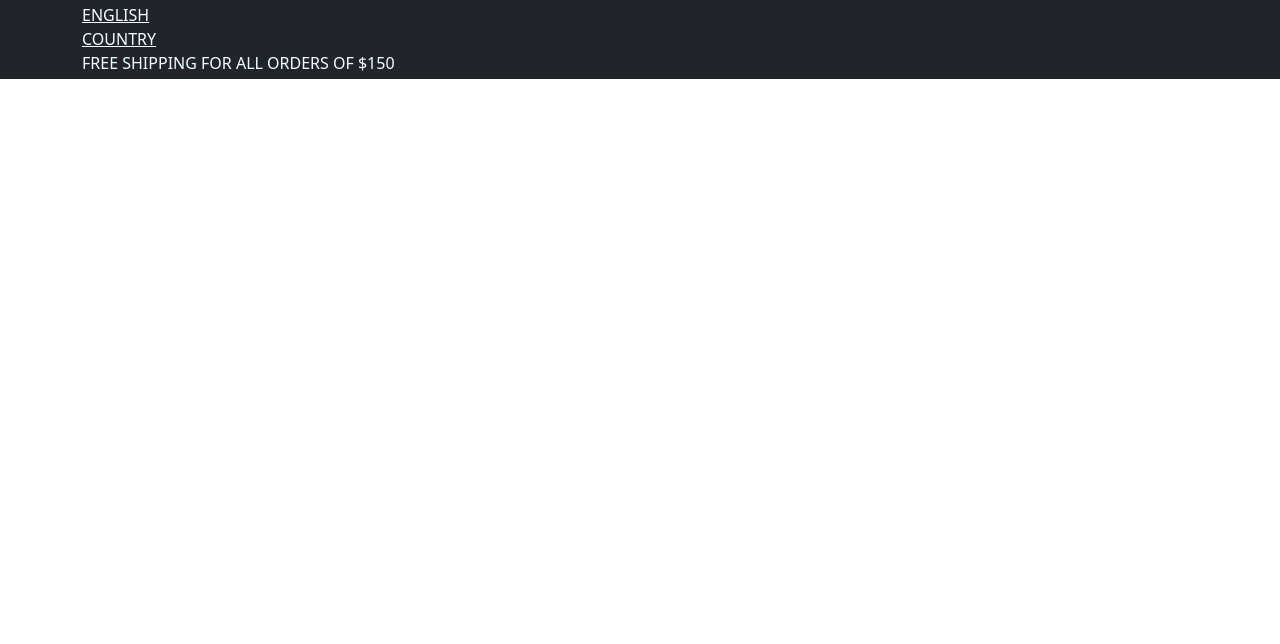
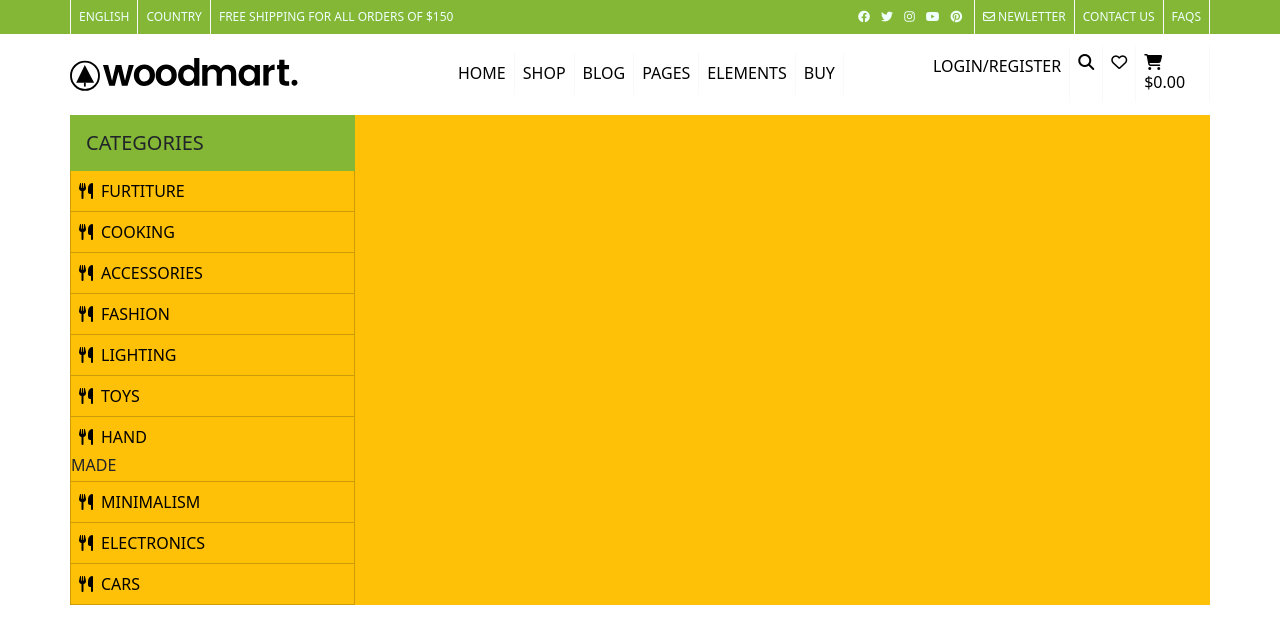
Before and after one commit to Kardarigan/Marqet, a PHP site: page / in a window 1280 px wide. Shown: the top 644 px of the page. Run offline with PHP 8.4, Linux system fonts and the light colour scheme.

Commit message:
complete navabar - add js file

```diff
--- a/components/headtag.html
+++ b/components/headtag.html
@@ -13,6 +13,13 @@
     crossorigin="anonymous"
   />
 
+  <!-- FONT AWSOME CDN -->
+  <link rel="stylesheet" href="https://cdnjs.cloudflare.com/ajax/libs/font-awesome/6.4.2/css/all.min.css">
+
   <!-- LOCAL STYLES -->
   <link rel="stylesheet" href="css/main.css" />
+
+  <!-- FAVEICON -->
+  <link rel="shortcut icon" href="img/jedi-logo.png" type="image/png" />
+
 </head>
--- a/components/navbar.html
+++ b/components/navbar.html
@@ -1,9 +1,44 @@
-<nav class="navbar navbar-expand-lg navbar-light bg-dark">
-  <div class="container mx-auto">
-    <ul class="list-unstyled ">
-      <li><a href="#">ENGLISH</a></li>
-      <li><a href="#">COUNTRY</a></li>
-      <li><p>FREE SHIPPING FOR ALL ORDERS OF $150</p></li>
+<nav class="navbar navbar-light bg-primary">
+  <div class="container mx-auto d-flex justify-content-between">
+    <ul class="d-flex">
+      <li class="d-inline p-2 border-start border-light"><a href="#">ENGLISH</a></li>
+      <li class="d-inline p-2 border-start border-light"><a href="#">COUNTRY</a></li>
+      <li class="d-inline p-2 border-start border-light"><p class="d-inline">FREE SHIPPING FOR ALL ORDERS OF $150</p></li>
+    </ul>
+    <ul class="d-flex">
+      <li class="d-inline p-2 border-end border-light"><ul>
+        <li class="d-inline p-1"><a href="#"><i class="fa-brands fa-facebook"></i></a></li>
+        <li class="d-inline p-1"><a href="#"><i class="fa-brands fa-twitter"></i></a></li>
+        <li class="d-inline p-1"><a href="#"><i class="fa-brands fa-instagram"></i></a></li>
+        <li class="d-inline p-1"><a href="#"><i class="fa-brands fa-youtube"></i></a></li>
+        <li class="d-inline p-1"><a href="#"><i class="fa-brands fa-pinterest"></i></a></li>
+      </ul></li>
+        <li class="d-inline p-2 border-end border-light"><a href="#"><i class="fa-regular fa-envelope"></i> NEWLETTER</a></li>
+        <li class="d-inline p-2 border-end border-light"><a href="#">CONTACT US</a></li>
+        <li class="d-inline p-2 border-end border-light"><a href="#">FAQS</a></li>
     </ul>
   </div>
 </nav>
+<nav class="navbar navbar-light">
+  <div class="container mx-auto d-flex justify-content-between row">
+    <div class="py-4 col-4">
+      <a href="#">
+        <img src="../img/wood-logo-dark.svg" class="img-fluid" alt="logo">
+      </a>
+    </div>
+    <ul class="d-flex col-5 list-hover-underline">
+        <li class="p-2 border-end border-light"><a href="#">HOME</a></li>
+        <li class="p-2 border-end border-light"><a href="#">SHOP</a></li>
+        <li class="p-2 border-end border-light"><a href="#">BLOG</a></li>
+        <li class="p-2 border-end border-light"><a href="#">PAGES</a></li>
+        <li class="p-2 border-end border-light"><a href="#">ELEMENTS</a></li>
+        <li class="p-2 border-end border-light"><a href="#">BUY</a></li>
+    </ul>
+    <ul class="d-flex col-3">
+      <li class="d-inline p-2 border-end border-light"><a href="#">LOGIN/REGISTER</a></li>
+      <li class="d-inline p-2 border-end border-light"><a href="#"><i class="fa-solid fa-magnifying-glass"></i></a></li>
+      <li class="d-inline p-2 border-end border-light"><a href="#"><i class="far fa-heart"></i></a></li>
+      <li class="d-inline p-2 border-end border-light"><a href="#"><i class="fa fa-shopping-cart"></i><span> $0.00</span></a></li>
+    </ul>
+  </div>
+</nav>
--- /dev/null
+++ b/components/script.html
@@ -0,0 +1,2 @@
+<script src="https://cdnjs.cloudflare.com/ajax/libs/jquery/3.7.0/jquery.min.js"></script>
+<script src="script/class-configuration.js"></script>
--- a/css/main.css
+++ b/css/main.css
@@ -4,13 +4,79 @@
   align-items: center;
 }
 
+.lhu-link {
+  display: inline-block;
+}
+.lhu-link::after {
+  content: "" !important;
+  display: block;
+  width: 0;
+  height: 2px;
+  background: #83b735;
+}
+.lhu-link:hover::after {
+  width: 100%;
+}
+
 * {
   margin: 0 !important;
+  padding: 0 !important;
 }
 
-nav:first-child {
-  padding: 3px 0px 4px !important;
+a {
+  text-decoration: none;
+  transition: all 0.3s;
+  color: Black;
 }
+a:hover {
+  color: rgba(0, 0, 0, 0.5);
+}
+a:hover {
+  text-decoration: none;
+}
+a::after {
+  transition: all 0.3s;
+}
+
+ul {
+  list-style: none !important;
+}
+
+.bg-primary {
+  background-color: #83b735 !important;
+}
+
 nav:first-child * {
+  font-size: 12px;
+}
+nav:first-child p {
   color: azure !important;
+}
+nav:first-child a {
+  color: azure;
+}
+nav:first-child a:hover {
+  color: rgba(240, 255, 255, 0.6);
+}
+nav img {
+  width: 60%;
+}
+
+.header-categories h5 {
+  background-color: #83b735;
+  width: 100%;
+}
+.header-categories ul {
+  width: 100%;
+}
+.header-categories ul li {
+  border: 0.1px solid rgba(0, 0, 0, 0.2);
+  border-top: 0;
+}
+.header-categories ul li:hover {
+  background-color: rgba(240, 255, 255, 0.6);
+}
+.header-categories ul li a {
+  width: 100%;
+  display: block;
 }/*# sourceMappingURL=main.css.map */
--- a/index.php
+++ b/index.php
@@ -1,8 +1,33 @@
 <html lang="en">
-    <?php include 'components/headtag.html'; ?>
+<?php include 'components/headtag.html'; ?>
+
 <body>
     <!------------------------------[navbar]------------------------------>
     <?php include 'components/navbar.html'; ?>
     <!------------------------------[navbar]------------------------------>
+    <!------------------------------[header]------------------------------>
+    <header>
+        <div class="container bg-warning mx-auto row">
+            <div class="header-categories col-3">
+                <h5 class="py-3 ps-3">CATEGORIES</h5>
+                <ul>
+                    <li class="py-1"><a href="#"><i class="fa-solid fa-utensils p-2"></i>FURTITURE</a></li>
+                    <li class="py-1"><a href="#"><i class="fa-solid fa-utensils p-2"></i>COOKING</a></li>
+                    <li class="py-1"><a href="#"><i class="fa-solid fa-utensils p-2"></i>ACCESSORIES</a></li>
+                    <li class="py-1"><a href="#"><i class="fa-solid fa-utensils p-2"></i>FASHION</a></li>
+                    <li class="py-1"><a href="#"><i class="fa-solid fa-utensils p-2"></i>LIGHTING</a></li>
+                    <li class="py-1"><a href="#"><i class="fa-solid fa-utensils p-2"></i>TOYS</a></li>
+                    <li class="py-1"><a href="#"><i class="fa-solid fa-utensils p-2"></i>HAND</a> MADE</li>
+                    <li class="py-1"><a href="#"><i class="fa-solid fa-utensils p-2"></i>MINIMALISM</a></li>
+                    <li class="py-1"><a href="#"><i class="fa-solid fa-utensils p-2"></i>ELECTRONICS</a></li>
+                    <li class="py-1"><a href="#"><i class="fa-solid fa-utensils p-2"></i>CARS</a></li>
+                </ul>
+            </div>
+        </div>
+    </header>
+    <!------------------------------[header]------------------------------>
+
 </body>
+<?php include 'components/script.html'; ?>
+
 </html>
--- /dev/null
+++ b/script/class-configuration.js
@@ -0,0 +1 @@
+$('.list-hover-underline li a').addClass('lhu-link');
--- a/scss/_base.scss
+++ b/scss/_base.scss
@@ -1,19 +1,50 @@
 // ---------[vars]---------
 $colorAlpha: #83b735;
 $colorAlpha-hover: #74a32f;
-$colorAlpha-darker: #438E44;
+$colorAlpha-darker: #438e44;
 
 $colorLight: azure;
+$colorLight-hover: rgba(240, 255, 255, 0.6);
 $colorDark: Black;
+$colorDark-hover-s: rgba(0, 0, 0, 0.8);
+$colorDark-hover: rgba(0, 0, 0, 0.5);
+$colorDark-hover-x: rgba(0, 0, 0, 0.2);
 // ---------[mixin]---------
 @mixin flex-centralizer {
   display: flex;
   justify-content: center;
   align-items: center;
 }
+@mixin light-link {
+  color: $colorLight;
+  &:hover {
+    color: $colorLight-hover;
+  }
+}
+@mixin dark-link {
+  color: $colorDark;
+  &:hover {
+    color: $colorDark-hover;
+  }
+}
 // -----[usable classes]-----
 .flex-centralizer {
-  display: flex;
-  justify-content: center;
-  align-items: center;
+  @include flex-centralizer;
 }
+
+.lhu-link /*list-hover-underline*/{
+    display: inline-block;
+
+    &::after {
+        content: "" !important;
+        display: block;
+        width: 0;
+        height: 2px;
+        background: $colorAlpha;
+    }
+    &:hover {
+      &::after {
+          width: 100%;
+      }
+    }
+}
--- a/scss/_components.scss
+++ b/scss/_components.scss
@@ -1,8 +1,41 @@
+// -------------------------[navbar]-----------------------------
 nav {
-    &:first-child{
-        padding: 3px 0px 4px !important;
-        * {
-            color: $colorLight !important;
+  &:first-child {
+    * {
+      font-size: 12px;
+    }
+    p {
+      color: $colorLight !important;
+    }
+    a {
+      @include light-link;
+    }
+  }
+  img {
+    width: 60%;
+  }
+}
+// -------------------------[navbar]-----------------------------
+// -------------------------[header]-----------------------------
+.header {
+  &-categories {
+    h5 {
+      background-color: $colorAlpha;
+      width: 100%;
+    }
+    ul {
+      width: 100%;
+      li {
+        border: 0.1px solid $colorDark-hover-x;
+        border-top: 0;
+        &:hover {
+          background-color: $colorLight-hover;
         }
+        a {
+          width: 100%;
+          display: block;
+        }
+      }
     }
+  }
 }
--- a/scss/_reset.scss
+++ b/scss/_reset.scss
@@ -1,3 +1,23 @@
 * {
     margin: 0 !important;
+    padding: 0 !important;
 }
+a {
+    text-decoration: none;
+    transition: all 0.3s;
+    @include dark-link;
+    &:hover{
+        text-decoration: none;
+    }
+    &::after {
+        transition: all 0.3s;
+    }
+}
+ul {
+    list-style: none !important;
+}
+.bg{
+    &-primary {
+        background-color: $colorAlpha !important;
+    }
+}
```
Also changed, not shown: img/jedi-logo.png (added), img/wood-logo-dark.svg (added), 1 other file.
